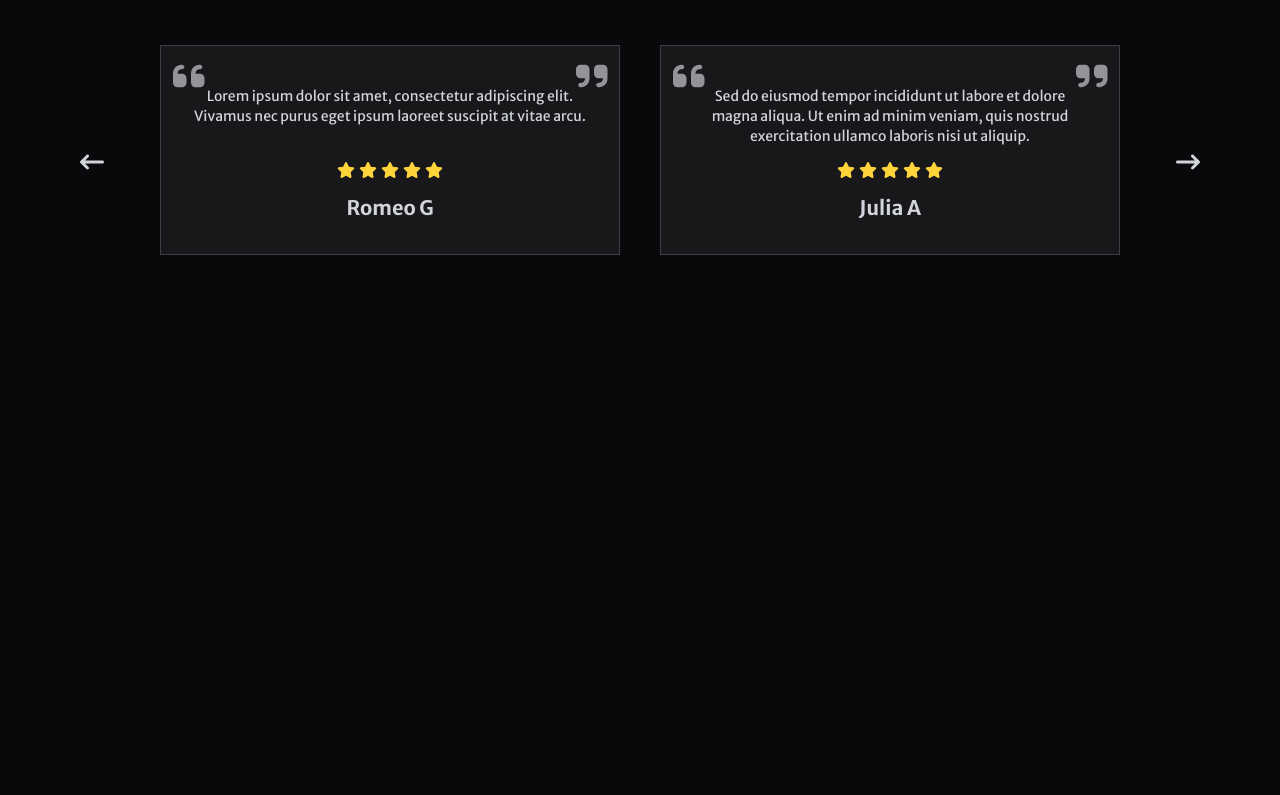
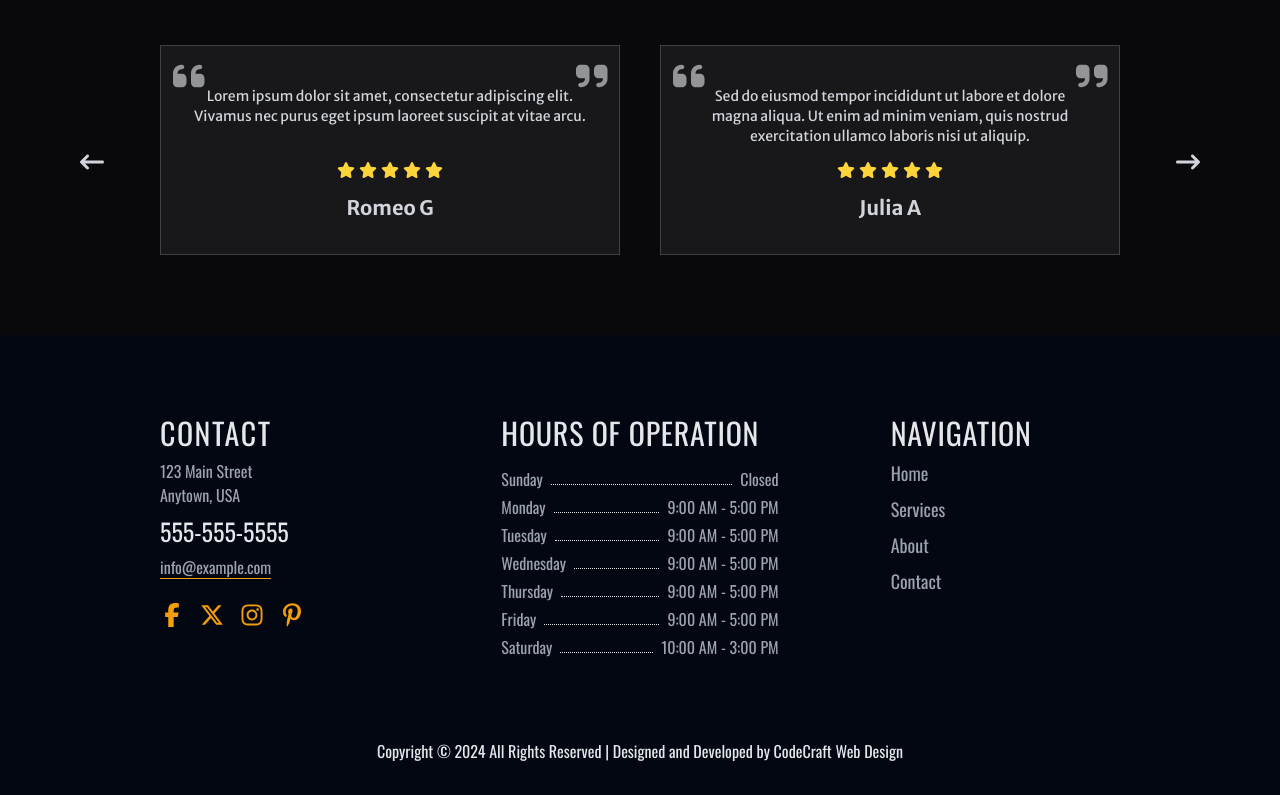
Before and after one commit to ray-mak/roofing-sample, a Next.js app: page / in a window 1280 px wide. Shown: the part 4297-5092 px from the top of the page. Before the commit the page ends 4632 px from the top, so only its background shows below. Built offline with nearby package versions, Linux system fonts and the light colour scheme.

Commit message:
Create Footer

```diff
--- a/src/app/layout.tsx
+++ b/src/app/layout.tsx
@@ -2,6 +2,7 @@ import type { Metadata } from "next"
 import "./globals.css"
 import { Merriweather_Sans, Bebas_Neue } from "next/font/google"
 import { Navbar } from "@/components/Navbar"
+import Footer from "@/components/Footer"
 
 export const metadata: Metadata = {
   title: "Create Next App",
@@ -24,6 +25,7 @@ export default function RootLayout({
       <body className={`${merriweather.className} antialiased bg-zinc-950`}>
         <Navbar />
         <main className="mt-[80px]">{children}</main>
+        <Footer />
       </body>
     </html>
   )
--- /dev/null
+++ b/src/components/Footer.tsx
@@ -0,0 +1,121 @@
+import { Oswald } from "next/font/google"
+import SocialsContainer from "./SocialsContainer"
+import Link from "next/link"
+
+const oswald = Oswald({
+  subsets: ["latin"],
+  weight: ["400"],
+  display: "swap",
+})
+
+const Footer = () => {
+  const hoursOfOperation = [
+    {
+      day: "Sunday",
+      hours: "Closed",
+    },
+    {
+      day: "Monday",
+      hours: "9:00 AM - 5:00 PM",
+    },
+    {
+      day: "Tuesday",
+      hours: "9:00 AM - 5:00 PM",
+    },
+    {
+      day: "Wednesday",
+      hours: "9:00 AM - 5:00 PM",
+    },
+    {
+      day: "Thursday",
+      hours: "9:00 AM - 5:00 PM",
+    },
+    {
+      day: "Friday",
+      hours: "9:00 AM - 5:00 PM",
+    },
+    {
+      day: "Saturday",
+      hours: "10:00 AM - 3:00 PM",
+    },
+  ]
+  return (
+    <div
+      className={`${oswald.className} flex flex-col items-center justify-center bg-gray-950 py-4`}
+    >
+      <div className="md:w-5/6 lg:w-3/4 lg:max-w-6xl mx-auto grid grid-cols-1 md:grid-cols-3 px-4 md:px-0 py-16 text-gray-200 gap-16">
+        <div className="flex flex-col gap-2">
+          <h3 className="text-3xl tracking-wider">CONTACT</h3>
+          <p className="text-gray-400">
+            123 Main Street <br /> Anytown, USA
+          </p>
+          <p className="text-2xl text-gray-200">555-555-5555</p>
+          <p className="underline underline-offset-4 decoration-amber-500 text-gray-400">
+            info@example.com
+          </p>
+          <div className="mt-4">
+            <SocialsContainer />
+          </div>
+        </div>
+        <div>
+          <h3 className="text-3xl tracking-wide">HOURS OF OPERATION</h3>
+          <div className="flex flex-col gap-1 mt-4">
+            {hoursOfOperation.map((day, index) => (
+              <div
+                key={index}
+                className="flex justify-between items-center whitespace-nowrap text-gray-400"
+              >
+                <span className="flex-shrink-0">{day.day}</span>
+                <span className="flex-grow mx-2 border-b border-dotted h-3"></span>
+                <span className="flex-shrink-0">{day.hours}</span>
+              </div>
+            ))}
+          </div>
+        </div>
+        <div className="md:ml-12 flex flex-col gap-2">
+          <h3 className="text-3xl tracking-wide">NAVIGATION</h3>
+          <div>
+            <Link href="/" className="text-lg text-gray-400 hover:underline">
+              Home
+            </Link>
+          </div>
+          <div>
+            <Link
+              href="/services"
+              className="text-lg text-gray-400 hover:underline"
+            >
+              Services
+            </Link>
+          </div>
+          <div>
+            <Link
+              href="/about"
+              className="text-lg text-gray-400 hover:underline"
+            >
+              About
+            </Link>
+          </div>
+          <div>
+            <Link
+              href="/contact"
+              className="text-lg text-gray-400 hover:underline"
+            >
+              Contact
+            </Link>
+          </div>
+        </div>
+      </div>
+      <div className="w-fullflex items-center justify-center p-4 text-gray-200 text-center">
+        <p>
+          Copyright &copy; {new Date().getFullYear()} All Rights Reserved |
+          Designed and Developed by{" "}
+          <Link href="https://codecraftwebdesign.com" target="_blank">
+            CodeCraft Web Design
+          </Link>
+        </p>
+      </div>
+    </div>
+  )
+}
+
+export default Footer
```
